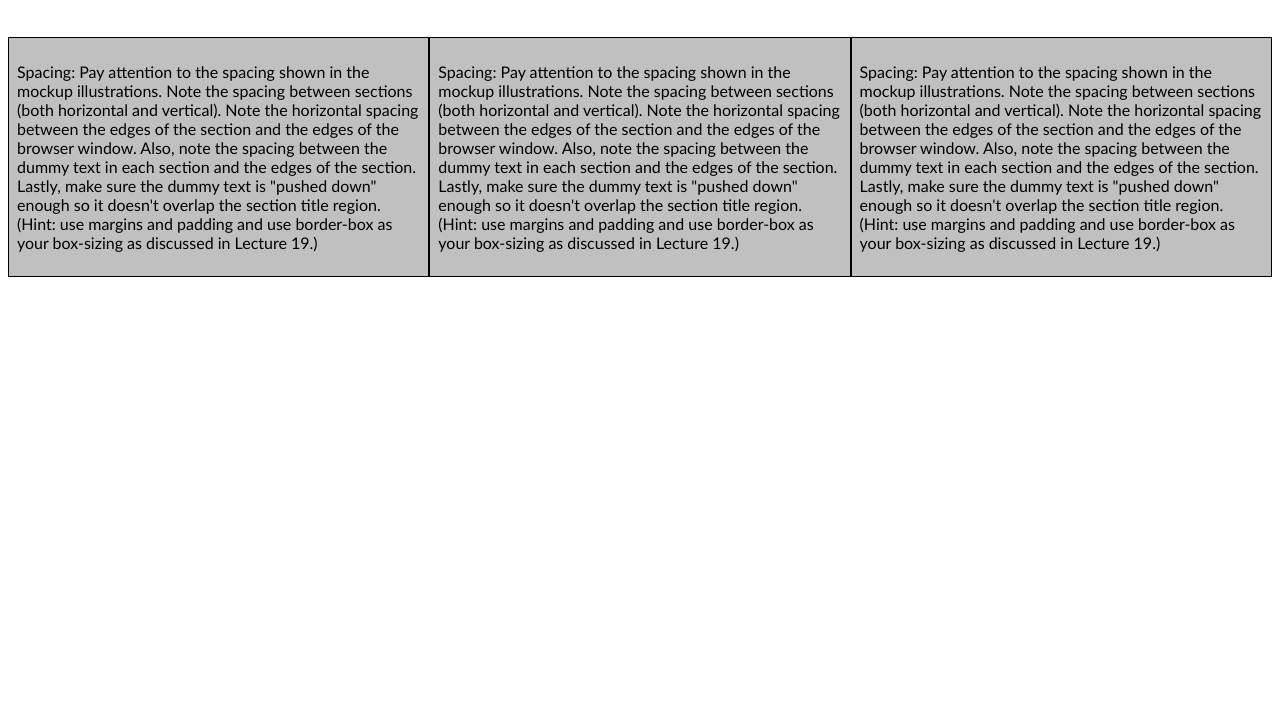
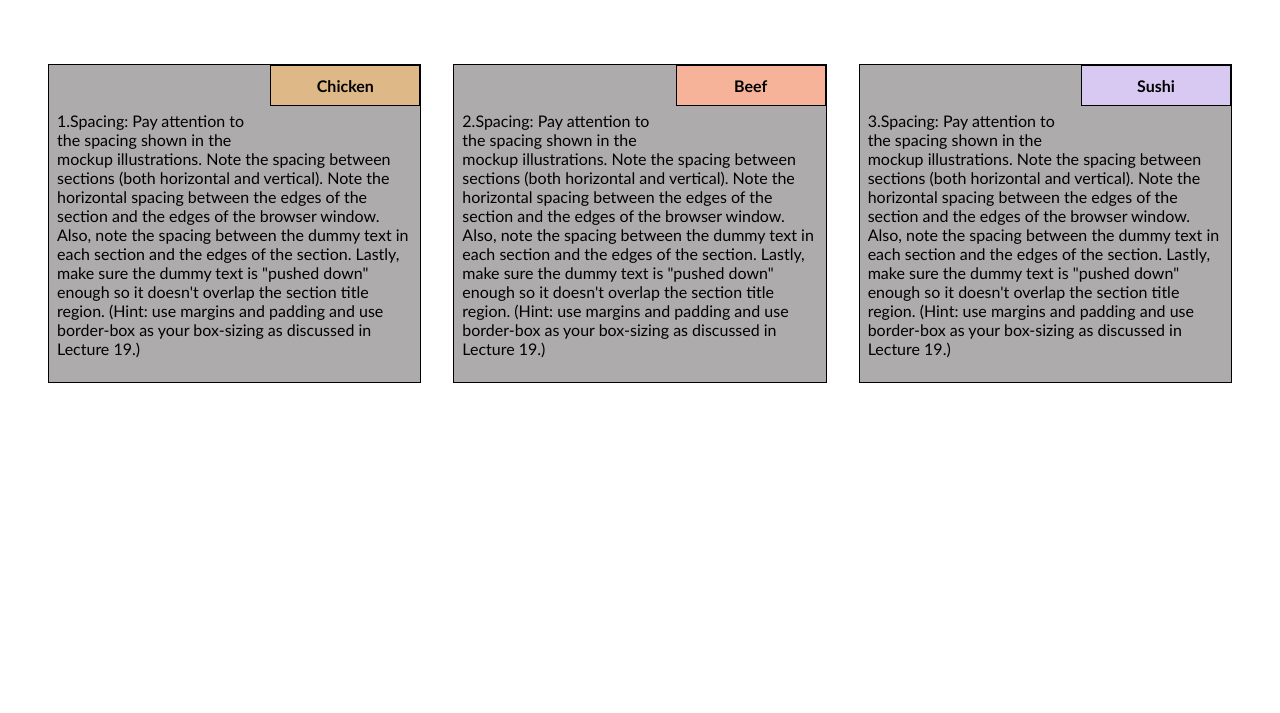
Before and after one commit to duangnapha16/mod2_solution, a plain HTML site: page index.html in a window 1280 px wide. Shown: the part 87-800 px from the top of the page. Drawn offline with Linux system fonts and the light colour scheme.

Commit message:
finish css

```diff
--- a/index.html
+++ b/index.html
@@ -12,14 +12,17 @@
 <body>
 <h1>Our Menu</h1>
 
-<div class="row">
-  <div class="col-lg-4 col-md-6 col-sm-12 box">
-    <p></p>
-    <p>Spacing: Pay attention to the spacing shown in the mockup illustrations. Note the spacing between sections (both horizontal and vertical). Note the horizontal spacing between the edges of the section and the edges of the browser window. Also, note the spacing between the dummy text in each section and the edges of the section. Lastly, make sure the dummy text is "pushed down" enough so it doesn't overlap the section title region. (Hint: use margins and padding and use border-box as your box-sizing as discussed in Lecture 19.)</p></div>
-  <div class="col-lg-4 col-md-6 col-sm-12 box"><p>Spacing: Pay attention to the spacing shown in the mockup illustrations. Note the spacing between sections (both horizontal and vertical). Note the horizontal spacing between the edges of the section and the edges of the browser window. Also, note the spacing between the dummy text in each section and the edges of the section. Lastly, make sure the dummy text is "pushed down" enough so it doesn't overlap the section title region. (Hint: use margins and padding and use border-box as your box-sizing as discussed in Lecture 19.)</p></div>
-</div>
-<div class="row">
-  <div class="col-lg-4 col-md-12 col-sm-12 box"><p>Spacing: Pay attention to the spacing shown in the mockup illustrations. Note the spacing between sections (both horizontal and vertical). Note the horizontal spacing between the edges of the section and the edges of the browser window. Also, note the spacing between the dummy text in each section and the edges of the section. Lastly, make sure the dummy text is "pushed down" enough so it doesn't overlap the section title region. (Hint: use margins and padding and use border-box as your box-sizing as discussed in Lecture 19.)</p></div>
+
+<div class="row disLg">
+  <div class="box1 box col-lg-4 col-md-6 col-sm-12">
+    <p class="boxChic">Chicken</p>
+    <p class="alignText">1.Spacing: Pay attention to the spacing shown in the mockup illustrations. Note the spacing between sections (both horizontal and vertical). Note the horizontal spacing between the edges of the section and the edges of the browser window. Also, note the spacing between the dummy text in each section and the edges of the section. Lastly, make sure the dummy text is "pushed down" enough so it doesn't overlap the section title region. (Hint: use margins and padding and use border-box as your box-sizing as discussed in Lecture 19.)</p></div>
+  <div class="box2 box col-lg-4 col-md-6 col-sm-12">
+    <p class="boxBeef">Beef</p>
+    <p class="alignText">2.Spacing: Pay attention to the spacing shown in the mockup illustrations. Note the spacing between sections (both horizontal and vertical). Note the horizontal spacing between the edges of the section and the edges of the browser window. Also, note the spacing between the dummy text in each section and the edges of the section. Lastly, make sure the dummy text is "pushed down" enough so it doesn't overlap the section title region. (Hint: use margins and padding and use border-box as your box-sizing as discussed in Lecture 19.)</p></div>
+  <div class="col-lg-4 col-md-12 col-sm-12 box3 box">
+    <p class="boxSushi">Sushi</p>
+    <p class="alignText">3.Spacing: Pay attention to the spacing shown in the mockup illustrations. Note the spacing between sections (both horizontal and vertical). Note the horizontal spacing between the edges of the section and the edges of the browser window. Also, note the spacing between the dummy text in each section and the edges of the section. Lastly, make sure the dummy text is "pushed down" enough so it doesn't overlap the section title region. (Hint: use margins and padding and use border-box as your box-sizing as discussed in Lecture 19.)</p></div>
 </div>
 
 </body>
--- a/styles.css
+++ b/styles.css
@@ -7,8 +7,9 @@
     margin-bottom: 2em;
     text-align: center;
   }
-
-
+  body {
+    margin: 2em;
+  }
 
   /* Simple Responsive Framework. */
   .row {
@@ -17,10 +18,11 @@
 
   /********** Large devices only **********/
 
-  @media (min-width: 992px) {
-    .col-lg-1, .col-lg-2, .col-lg-3, .col-lg-4, .col-lg-5, .col-lg-6, .col-lg-7, .col-lg-8, .col-lg-9, .col-lg-10, .col-lg-11, .col-lg-12 {
+  @media (min-width: 992px)
+  {
+    /* .col-lg-1, .col-lg-2, .col-lg-3, .col-lg-4, .col-lg-5, .col-lg-6, .col-lg-7, .col-lg-8, .col-lg-9, .col-lg-10, .col-lg-11, .col-lg-12 {
       float: left;
-    }
+    } */
     .col-lg-1 {
       width: 8.33%;
     }
@@ -57,14 +59,26 @@
     .col-lg-12 {
       width: 100%;
     }
+    .box {
+      background-color: #adabab;
+      border: 1px solid black;
+      padding: 8px;
+      position: relative;
+      float: left;
+      margin: 1em;
   }
+  .disLg{
+    display: flex;
+  }
+}
+
 
   /* Medium devices only */
 
   @media (min-width: 768px) and (max-width: 991px) {
-    .col-md-1, .col-md-2, .col-md-3, .col-md-4, .col-md-5, .col-md-6, .col-md-7, .col-md-8, .col-md-9, .col-md-10, .col-md-11, .col-md-12 {
+    /* .col-md-1, .col-md-2, .col-md-3, .col-md-4, .col-md-5, .col-md-6, .col-md-7, .col-md-8, .col-md-9, .col-md-10, .col-md-11, .col-md-12 {
       float: left;
-    }
+    } */
     .col-md-1 {
       width: 8.33%;
     }
@@ -101,6 +115,33 @@
     .col-md-12 {
       width: 100%;
     }
+    .box1 {
+      background-color: #adabab;
+      border: 1px solid black;
+      padding: 8px;
+      position: relative;
+      float: left;
+      left: -14px;
+  }
+  .box2 {
+    background-color: #adabab;
+    border: 1px solid black;
+    padding: 8px;
+    position: relative;
+    float: right;
+    bottom: -1px;
+    right: -12px;
+}
+.box3 {
+    background-color: #adabab;
+    border: 1px solid black;
+    padding: 8px;
+    position: relative;
+    float: right;
+    bottom: -22px;
+    right: -10px;
+    width: 779px;
+}
   }
 
   /* small devices only  */
@@ -145,10 +186,58 @@
     .col-sm-12 {
       width: 100%;
     }
+
+    .box {
+      background-color: #adabab;
+      border: 1px solid black;
+      padding: 8px;
+      position: relative;
+      float: left;
+      margin-bottom: 1em;
   }
 
-.box {
-    background-color: silver;
-    border: 1px solid black;
-    padding: 8px;
 }
+
+
+.boxChic{
+ background-color: burlywood;
+ border: 1px solid black;
+ padding: 10px;
+ float: right;
+ position: relative;
+ top: -24px;
+ right: -8px;
+ width: 150px;
+ font-weight: bold;
+ text-align: center;
+}
+
+.boxBeef{
+  background-color:#f7b39a;
+  border: 1px solid black;
+  padding: 10px;
+  float: right;
+  position: relative;
+  top: -24px;
+  right: -8px;
+  width: 150px;
+  font-weight: bold;
+  text-align: center;
+ }
+
+ .boxSushi{
+  background-color:#d7c9f1;
+  border: 1px solid black;
+  padding: 10px;
+  float: right;
+  position: relative;
+  top: -24px;
+  right: -8px;
+  width: 150px;
+  font-weight: bold;
+  text-align: center;
+ }
+ .alignText {
+    margin-top: 38px;
+    text-align: left;
+ }
```
